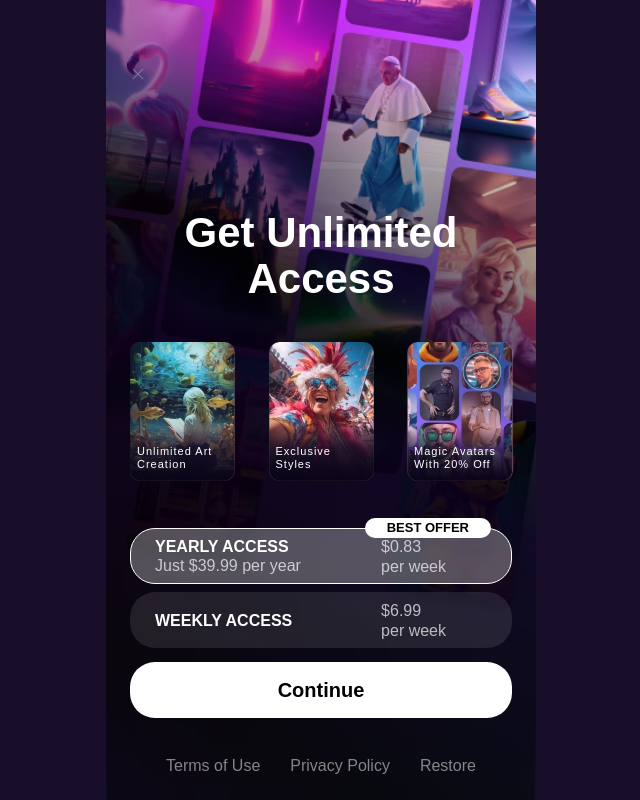
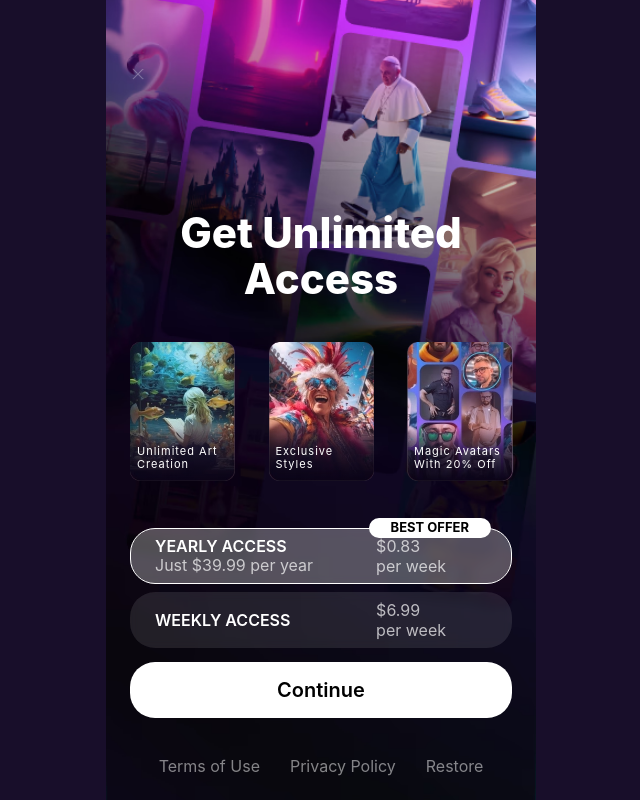
Before and after one commit to 7lad48/arta, a website built with Vite: page index.html in a window 1280 px wide. Shown: the whole page, without its empty margins (319-959 px from the left). Built offline with nearby package versions, Linux system fonts and the light colour scheme; files whose address does not match are found by name.

Commit message:
change font-family

```diff
--- a/src/css/style.css
+++ b/src/css/style.css
@@ -32,7 +32,7 @@ html, body{
     background-position: 0 clamp(-2rem, -9.537rem + 18.08vh, 0rem);
     background-size: cover;
     background-repeat: no-repeat;
-    font-family: 'SF Pro', sans-serif;
+    font-family: -apple-system, BlinkMacSystemFont, sans-serif;
     color: #fff;
 }
 .banner__close-btn{
```
